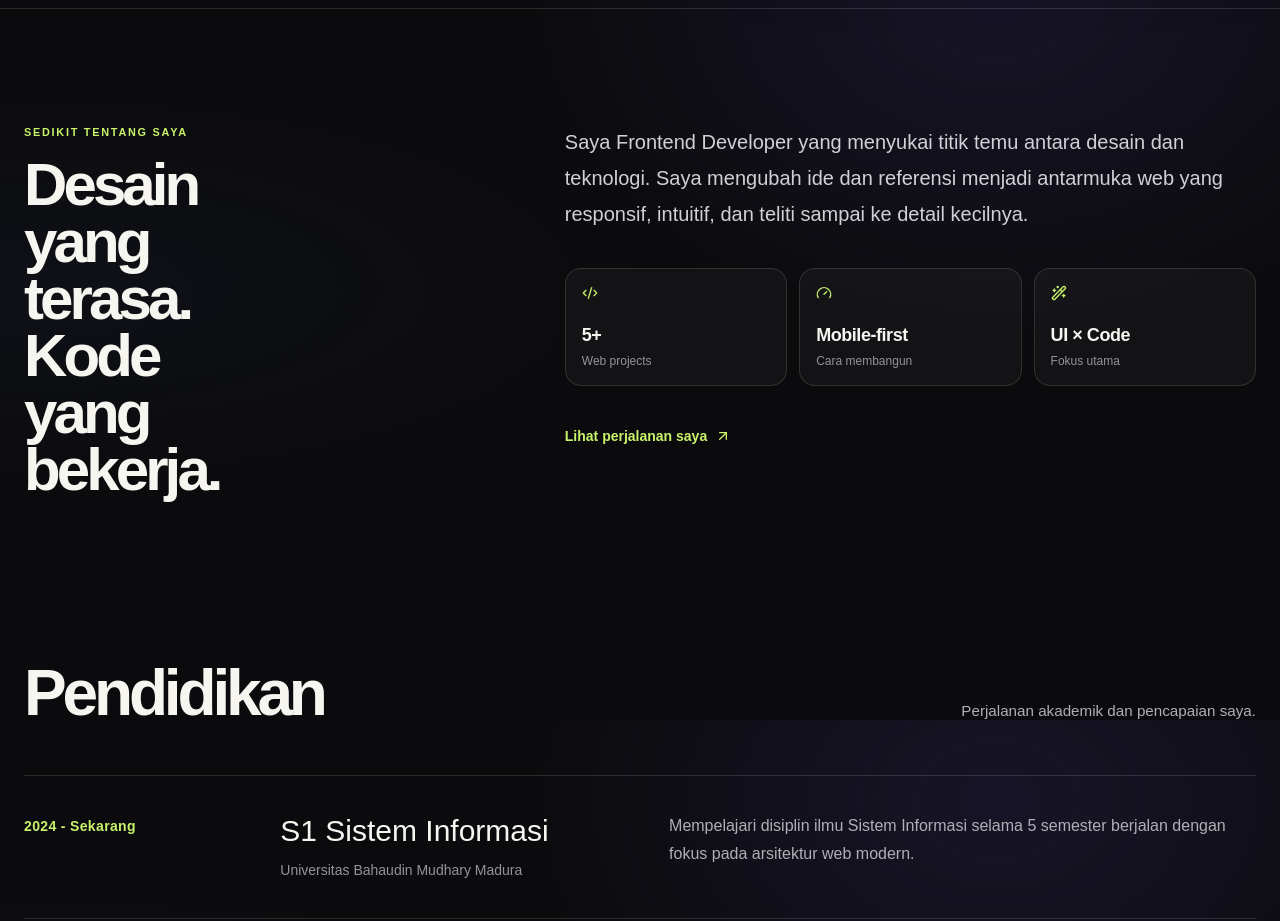
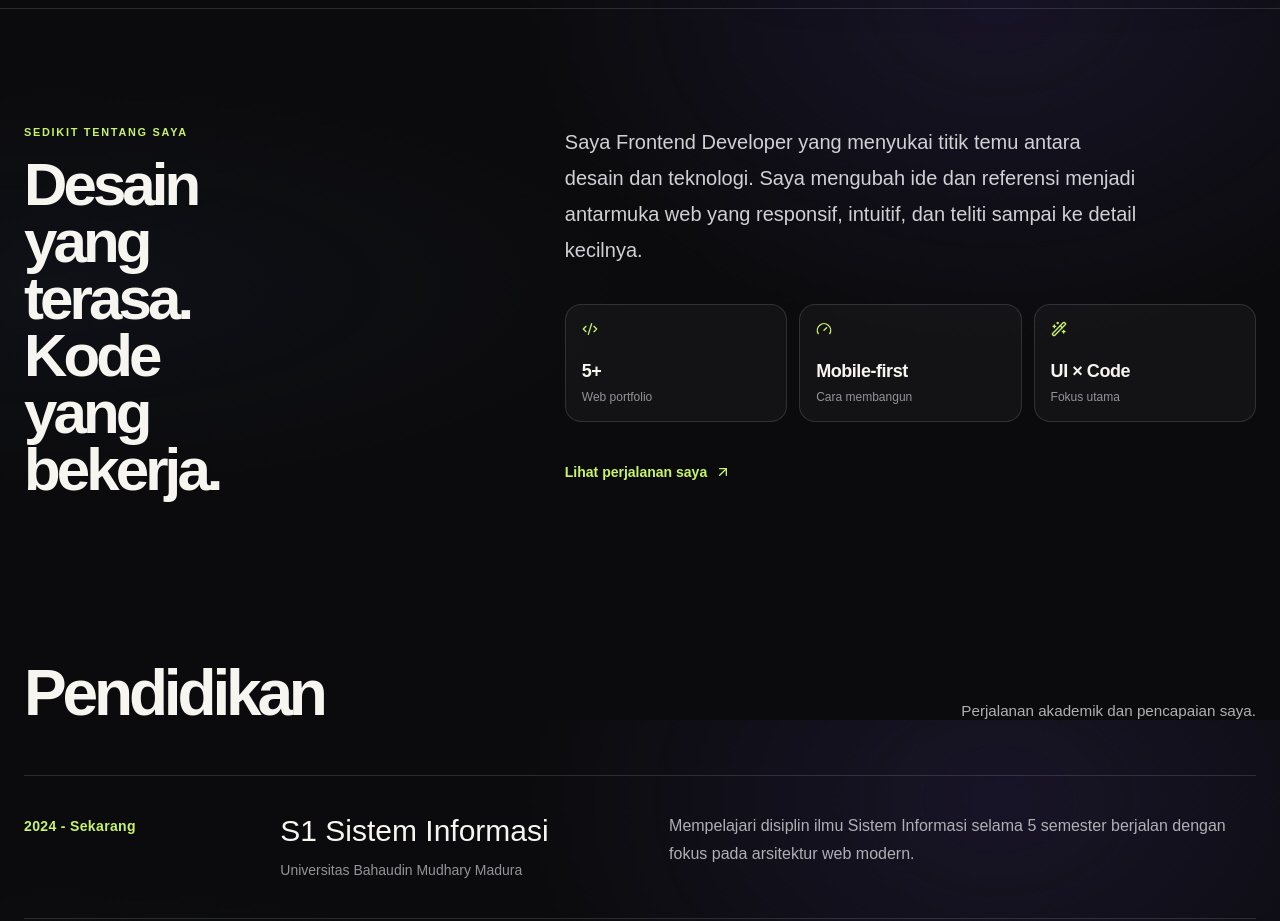
Before and after one commit to emil-prayoga/portfolio-emil, a Next.js app: page / in a window 1280 px wide. Shown: the part 880-1801 px from the top of the page. Built offline with nearby package versions, Linux system fonts and the light colour scheme; no server answers.

Commit message:
feat: change to portfolio

```diff
--- a/components/AboutSection.tsx
+++ b/components/AboutSection.tsx
@@ -2,7 +2,7 @@ import Link from "next/link";
 import { ArrowUpRight, Code2, Gauge, WandSparkles } from "lucide-react";
 
 const highlights = [
-  { icon: Code2, value: "5+", label: "Web projects" },
+  { icon: Code2, value: "5+", label: "Web portfolio" },
   { icon: Gauge, value: "Mobile-first", label: "Cara membangun" },
   { icon: WandSparkles, value: "UI × Code", label: "Fokus utama" },
 ];
@@ -13,7 +13,7 @@ export default function AboutSection() {
       <div className="gallery-shell grid gap-10 md:grid-cols-[.8fr_1.2fr] md:gap-20">
         <div><p className="gallery-label mb-4">Sedikit tentang saya</p><h2 className="max-w-[8ch] text-5xl font-semibold leading-[.95] tracking-[-.065em] sm:text-6xl">Desain yang terasa. Kode yang bekerja.</h2></div>
         <div>
-          <p className="max-w-3xl text-lg leading-8 text-[#d1d0d5] sm:text-xl sm:leading-9">Saya Frontend Developer yang menyukai titik temu antara desain dan teknologi. Saya mengubah ide dan referensi menjadi antarmuka web yang responsif, intuitif, dan teliti sampai ke detail kecilnya.</p>
+          <p className="max-w-xl text-lg leading-8 text-[#d1d0d5] sm:text-xl sm:leading-9">Saya Frontend Developer yang menyukai titik temu antara desain dan teknologi. Saya mengubah ide dan referensi menjadi antarmuka web yang responsif, intuitif, dan teliti sampai ke detail kecilnya.</p>
           <div className="mt-9 grid grid-cols-1 gap-3 sm:grid-cols-3">
             {highlights.map(({ icon: Icon, value, label }) => <div key={label} className="rounded-2xl border border-white/10 bg-white/[.035] p-4"><Icon aria-hidden="true" className="mb-5 h-4 w-4 text-[#c8f36a]" /><p className="text-lg font-semibold tracking-tight">{value}</p><p className="mt-1 text-xs text-[#89877f]">{label}</p></div>)}
           </div>
```
